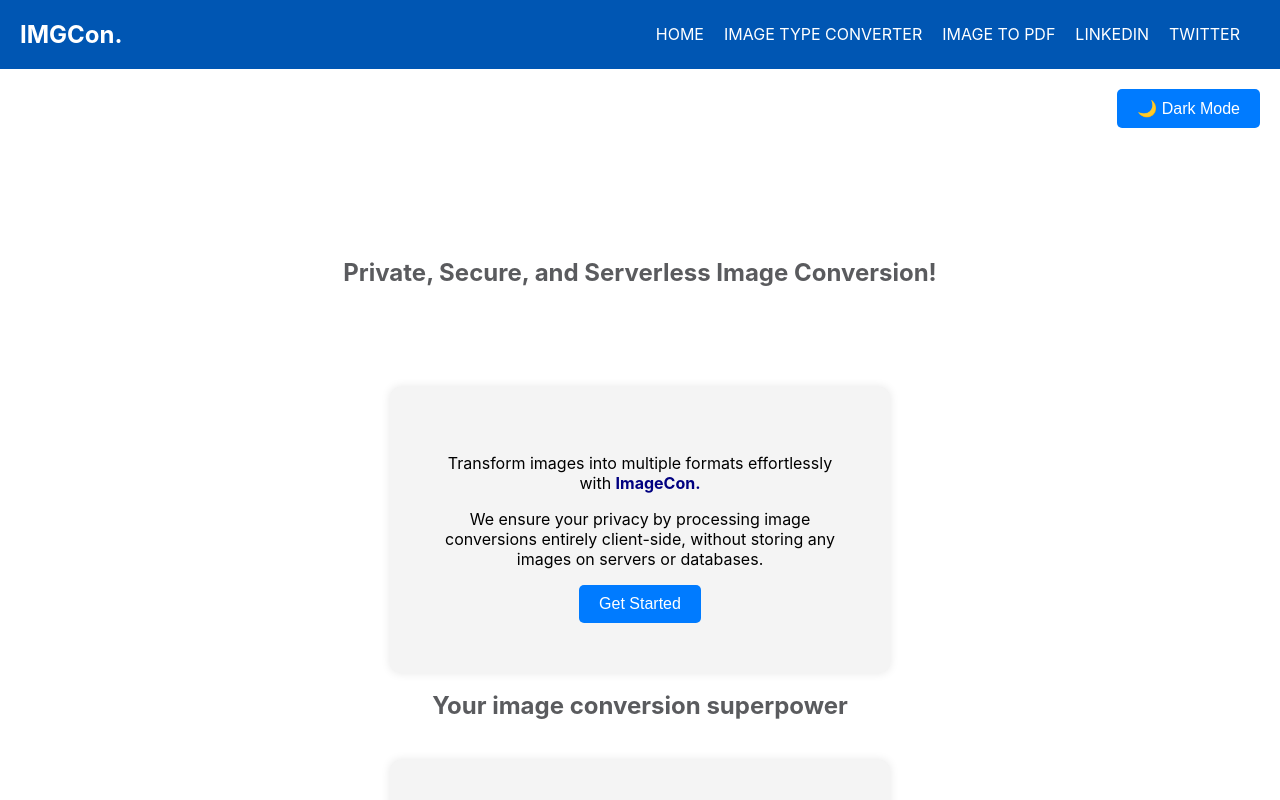
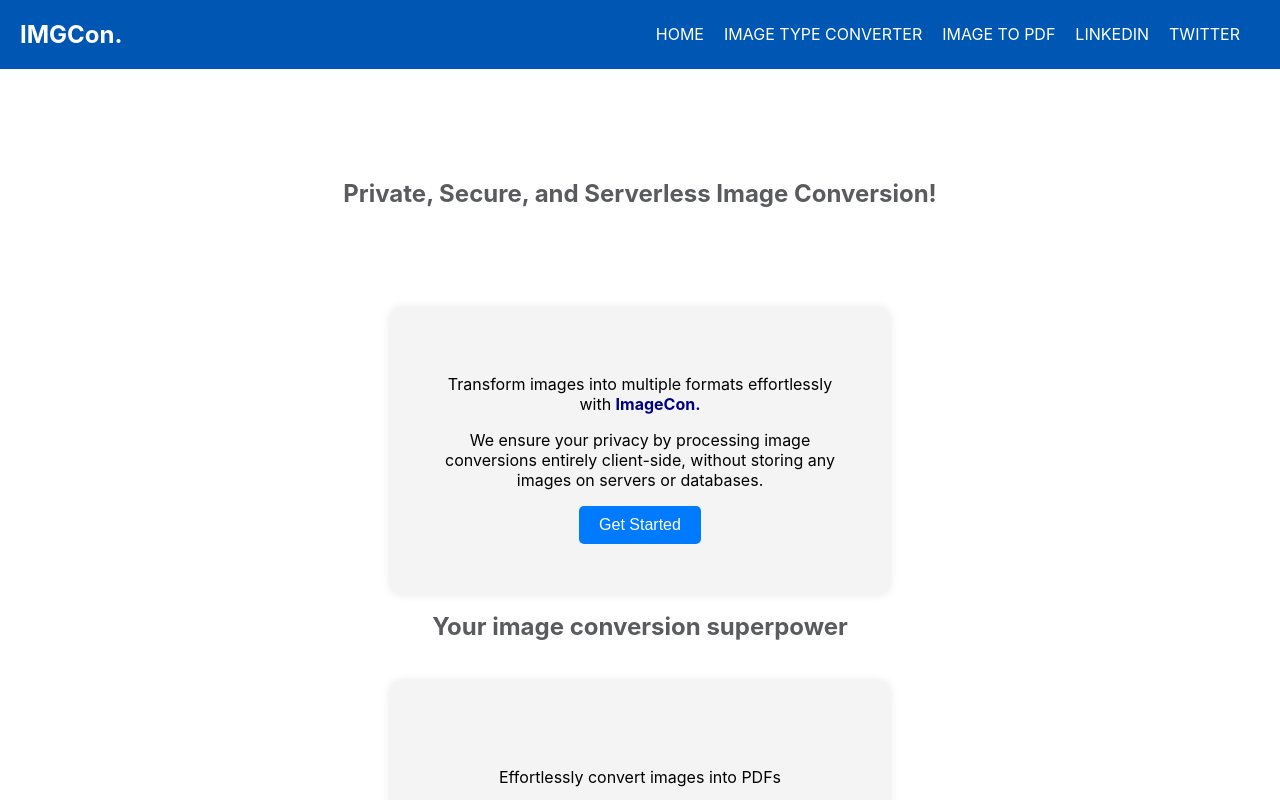
Before and after one commit to Virajjjjj079/IMAGECon-Project, a React (Create React App) app: page / in a window 1280 px wide. Shown: the top 800 px of the page. Built offline with nearby package versions, Linux system fonts and the light colour scheme.

Commit message:
Update Home.js for rosp editing

```diff
--- a/src/components/Home.js
+++ b/src/components/Home.js
@@ -14,11 +14,7 @@
   return (
     <div className={darkMode ? 'dark-mode' : ''}>
       <Navbar />
-      <div className="theme-toggle">
-        <button onClick={toggleTheme}>
-          {darkMode ? '☀️ Light Mode' : '🌙 Dark Mode'}
-        </button>
-      </div>
+
       <div className="Home">
         <h2 className='tagline'>Private, Secure, and Serverless Image Conversion!</h2>
         <div className="container2">
```
